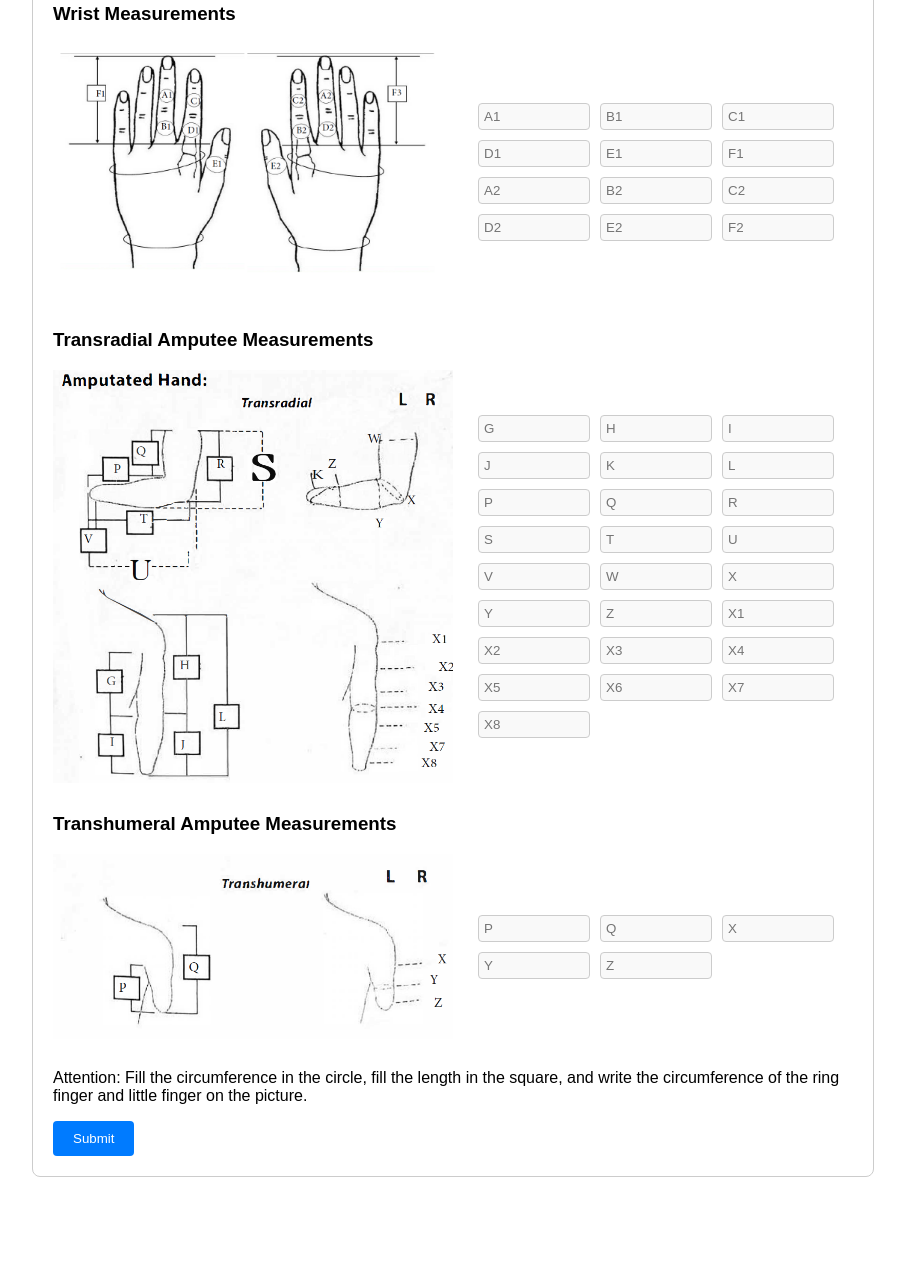
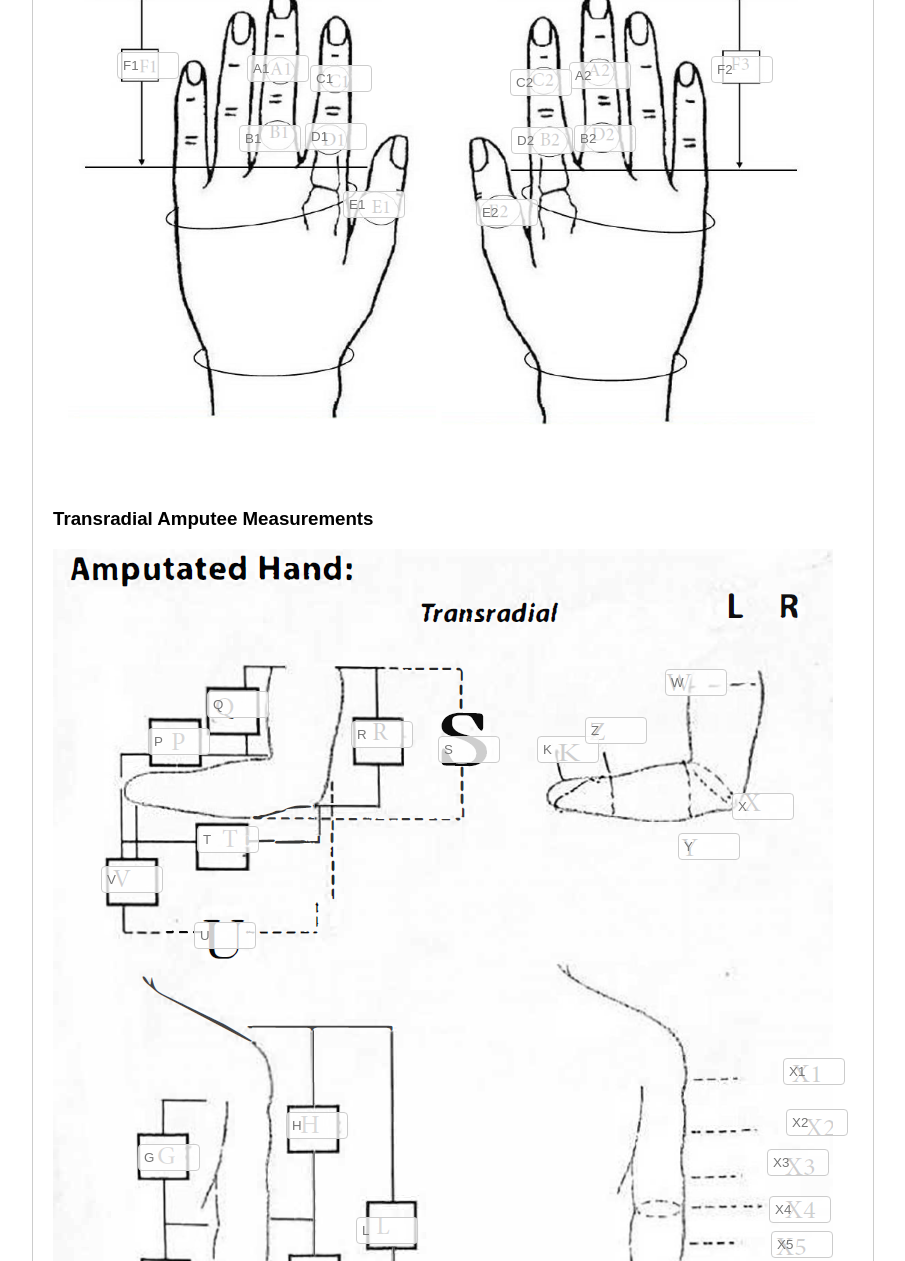
Before and after one commit to capt-amlan-padhi/Hand-Measurement-Form, a website: page public/index.html in a window 1280 px wide. Shown: the part 1201-2462 px from the top of the page, without its empty margins (187-1092 px from the left). Before the commit the page ends 2398 px from the top, so only its background shows below. Drawn offline with Linux system fonts and the light colour scheme.

Commit message:
Second Commit

```diff
--- a/app.js
+++ b/app.js
@@ -54,6 +54,3 @@ app.post('/submit', (req, res) => {
 app.listen(port, () => {
     console.log(`Server is running on http://localhost:${port}`);
 });
-
-// this works fine now.
-// Next what I want to do is, the cells to enter the measurements are appearing in vertical and linear manner. I want them to appear in a tabular form, like side to side. and other things like `Gender:`, `Position:` and stuff to be printed next to it.
--- /dev/null
+++ b/nodemon.json
@@ -0,0 +1,4 @@
+{
+    "watch": ["app.js", "public/*.html", "public/*.css"],
+    "ext": "js html css"
+  }
--- a/public/index.html
+++ b/public/index.html
@@ -57,132 +57,78 @@
 
             <div class="image-form-group">
                 <h3>Normal Hand Measurements</h3>
-                <div class="image-with-inputs">
+                <div class="image-container">
                     <img src="normal_hand_measurements.png" alt="Normal Hand Measurements" class="background-image">
-                    <div class="input-fields">
-                        <table>
-                            <tr>
-                                <td><input type="text" name="a" placeholder="A"></td>
-                                <td><input type="text" name="b" placeholder="B"></td>
-                                <td><input type="text" name="c" placeholder="C"></td>
-                            </tr>
-                            <tr>
-                                <td><input type="text" name="d" placeholder="D"></td>
-                                <td><input type="text" name="e" placeholder="E"></td>
-                                <td></td>
-                            </tr>
-                        </table>
-                    </div>
+                    <input type="text" name="a" class="input-box" style="top: 173px;left: 75px;" placeholder="A">
+                    <input type="text" name="b" class="input-box" style="top: 320px;left: 75px;" placeholder="B">
+                    <input type="text" name="c" class="input-box" style="top: 191px;left: 214px;" placeholder="C">
+                    <input type="text" name="d" class="input-box" style="top: 324px; left: 214px;" placeholder="D">
+                    <input type="text" name="e" class="input-box" style="top: 394px;left: 214px;" placeholder="E">
                 </div>
             </div>
 
             <div class="image-form-group">
                 <h3>Wrist Measurements</h3>
-                <div class="image-with-inputs">
+                <div class="image-container">
                     <img src="wrist_measurements.png" alt="Wrist Measurements" class="background-image">
-                    <div class="input-fields">
-                        <table>
-                            <tr>
-                                <td><input type="text" name="a1" placeholder="A1"></td>
-                                <td><input type="text" name="b1" placeholder="B1"></td>
-                                <td><input type="text" name="c1" placeholder="C1"></td>
-                            </tr>
-                            <tr>
-                                <td><input type="text" name="d1" placeholder="D1"></td>
-                                <td><input type="text" name="e1" placeholder="E1"></td>
-                                <td><input type="text" name="f1" placeholder="F1"></td>
-                            </tr>
-                            <tr>
-                                <td><input type="text" name="a2" placeholder="A2"></td>
-                                <td><input type="text" name="b2" placeholder="B2"></td>
-                                <td><input type="text" name="c2" placeholder="C2"></td>
-                            </tr>
-                            <tr>
-                                <td><input type="text" name="d2" placeholder="D2"></td>
-                                <td><input type="text" name="e2" placeholder="E2"></td>
-                                <td><input type="text" name="f2" placeholder="F2"></td>
-                            </tr>
-                        </table>
-                    </div>
+                    <input type="text" name="a1" class="input-box" style="top: 88px;left: 194px;" placeholder="A1">
+                    <input type="text" name="b1" class="input-box" style="top: 158px;left: 186px;" placeholder="B1">
+                    <input type="text" name="c1" class="input-box" style="top: 98px;left: 257px;" placeholder="C1">
+                    <input type="text" name="d1" class="input-box" style="top: 156px;left: 252px;" placeholder="D1">
+                    <input type="text" name="e1" class="input-box" style="top: 224px;left: 290px;" placeholder="E1">
+                    <input type="text" name="f1" class="input-box" style="top: 85px;left: 64px;" placeholder="F1">
+                    <input type="text" name="a2" class="input-box" style="top: 95px;left: 516px;" placeholder="A2">
+                    <input type="text" name="b2" class="input-box" style="top: 158px;left: 521px;" placeholder="B2">
+                    <input type="text" name="c2" class="input-box" style="top: 102px;left: 457px;" placeholder="C2">
+                    <input type="text" name="d2" class="input-box" style="top: 160px;left: 458px;" placeholder="D2">
+                    <input type="text" name="e2" class="input-box" style="top: 232px;left: 423px;" placeholder="E2">
+                    <input type="text" name="f2" class="input-box" style="top: 89px;left: 658px;" placeholder="F2">
                 </div>
             </div>
 
             <div class="image-form-group">
                 <h3>Transradial Amputee Measurements</h3>
-                <div class="image-with-inputs">
+                <div class="image-container">
                     <img src="transradial_measurements.png" alt="Transradial Measurements" class="background-image">
-                    <div class="input-fields">
-                        <table>
-                            <tr>
-                                <td><input type="text" name="g" placeholder="G"></td>
-                                <td><input type="text" name="h" placeholder="H"></td>
-                                <td><input type="text" name="i" placeholder="I"></td>
-                            </tr>
-                            <tr>
-                                <td><input type="text" name="j" placeholder="J"></td>
-                                <td><input type="text" name="k" placeholder="K"></td>
-                                <td><input type="text" name="l" placeholder="L"></td>
-                            </tr>
-                            <tr>
-                                <td><input type="text" name="p" placeholder="P"></td>
-                                <td><input type="text" name="q" placeholder="Q"></td>
-                                <td><input type="text" name="r" placeholder="R"></td>
-                            </tr>
-                            <tr>
-                                <td><input type="text" name="s" placeholder="S"></td>
-                                <td><input type="text" name="t" placeholder="T"></td>
-                                <td><input type="text" name="u" placeholder="U"></td>
-                            </tr>
-                            <tr>
-                                <td><input type="text" name="v" placeholder="V"></td>
-                                <td><input type="text" name="w" placeholder="W"></td>
-                                <td><input type="text" name="x" placeholder="X"></td>
-                            </tr>
-                            <tr>
-                                <td><input type="text" name="y" placeholder="Y"></td>
-                                <td><input type="text" name="z" placeholder="Z"></td>
-                                <td><input type="text" name="x1" placeholder="X1"></td>
-                            </tr>
-                            <tr>
-                                <td><input type="text" name="x2" placeholder="X2"></td>
-                                <td><input type="text" name="x3" placeholder="X3"></td>
-                                <td><input type="text" name="x4" placeholder="X4"></td>
-                            </tr>
-                            <tr>
-                                <td><input type="text" name="x5" placeholder="X5"></td>
-                                <td><input type="text" name="x6" placeholder="X6"></td>
-                                <td><input type="text" name="x7" placeholder="X7"></td>
-                            </tr>
-                            <tr>
-                                <td><input type="text" name="x8" placeholder="X8"></td>
-                            </tr>
-                        </table>
-                    </div>
+                    <input type="text" name="g" class="input-box" style="top: 595px;left: 85px;" placeholder="G">
+                    <input type="text" name="h" class="input-box" style="top: 563px;left: 233px;" placeholder="H">
+                    <input type="text" name="i" class="input-box" style="top: 716px;left: 86px;" placeholder="I">
+                    <input type="text" name="j" class="input-box" style="top: 720px;left: 231px;" placeholder="J">
+                    <input type="text" name="k" class="input-box" style="top: 187px;left: 484px;" placeholder="K">
+                    <input type="text" name="l" class="input-box" style="top: 668px;left: 303px;" placeholder="L">
+                    <input type="text" name="p" class="input-box" style="top: 179px;left: 95px;" placeholder="P">
+                    <input type="text" name="q" class="input-box" style="top: 142px;left: 154px;" placeholder="Q">
+                    <input type="text" name="r" class="input-box" style="top: 172px;left: 298px;" placeholder="R">
+                    <input type="text" name="s" class="input-box" style="top: 187px;left: 385px;" placeholder="S">
+                    <input type="text" name="t" class="input-box" style="top: 277px;left: 144px;" placeholder="T">
+                    <input type="text" name="u" class="input-box" style="top: 373px;left: 141px;" placeholder="U">
+                    <input type="text" name="v" class="input-box" style="top: 317px;left: 48px;" placeholder="V">
+                    <input type="text" name="w" class="input-box" style="top: 120px;left: 612px;" placeholder="W">
+                    <input type="text" name="x" class="input-box" style="top: 244px;left: 679px;" placeholder="X">
+                    <input type="text" name="y" class="input-box" style="top: 284px;left: 625px;" placeholder="Y">
+                    <input type="text" name="z" class="input-box" style="top: 168px;left: 532px;" placeholder="Z">
+                    <input type="text" name="x1" class="input-box" style="top: 509px;left: 730px;" placeholder="X1">
+                    <input type="text" name="x2" class="input-box" style="top: 560px;left: 733px;" placeholder="X2">
+                    <input type="text" name="x3" class="input-box" style="top: 600px;left: 714px;" placeholder="X3">
+                    <input type="text" name="x4" class="input-box" style="top: 647px;left: 716px;" placeholder="X4">
+                    <input type="text" name="x5" class="input-box" style="top: 682px;left: 718px;" placeholder="X5">
+                    <input type="text" name="x7" class="input-box" style="top: 719px;left: 719px;" placeholder="X7">
+                    <input type="text" name="x8" class="input-box" style="top: 750px;left: 714px;" placeholder="X8">
                 </div>
             </div>
 
             <div class="image-form-group">
                 <h3>Transhumeral Amputee Measurements</h3>
-                <div class="image-with-inputs">
+                <div class="image-container">
                     <img src="transhumeral_measurements.png" alt="Transhumeral Measurements" class="background-image">
-                    <div class="input-fields">
-                        <table>
-                            <tr>
-                                <td><input type="text" name="p" placeholder="P"></td>
-                                <td><input type="text" name="q" placeholder="Q"></td>
-                                <td><input type="text" name="x" placeholder="X"></td>
-                            </tr>
-                            <tr>
-                                <td><input type="text" name="y" placeholder="Y"></td>
-                                <td><input type="text" name="z" placeholder="Z"></td>
-                                <td></td>
-                            </tr>
-                        </table>
-                    </div>
+                    <input type="text" name="p" class="input-box" style="top: 240px;left: 106px;" placeholder="P">
+                    <input type="text" name="q" class="input-box" style="top: 200px;left: 242px;" placeholder="Q">
+                    <input type="text" name="x" class="input-box" style="top: 183px;left: 702px;" placeholder="X">
+                    <input type="text" name="y" class="input-box" style="top: 226px;left: 702px;" placeholder="Y">
+                    <input type="text" name="z" class="input-box" style="top: 269px;left: 702px;" placeholder="Z">
                 </div>
             </div>
 
-            <p>Attention: Fill the circumference in the circle, fill the length in the square, and write the circumference of the ring finger and little finger on the picture.</p>
             <button type="submit">Submit</button>
         </form>
     </div>
--- a/public/styles.css
+++ b/public/styles.css
@@ -31,37 +31,25 @@ body {
     margin-bottom: 30px;
 }
 
-.image-with-inputs {
-    display: flex;
-    align-items: center;
+.image-container {
+    position: relative;
+    width: fit-content; /* Adjust to match the image width */
+    height: auto;
 }
 
 .background-image {
-    width: 50%;
+    display: block;
+    width: 100%;
     height: auto;
 }
 
-.input-fields {
-    display: flex;
-    flex-direction: column;
-    padding-left: 20px;
-}
-
-.input-fields table {
-    width: 100%;
-    border-collapse: collapse;
-}
-
-.input-fields table td {
-    padding: 5px;
-}
-
-.input-fields input[type="text"] {
-    width: 100px;
+.input-box {
+    position: absolute;
+    width: 50px;
     padding: 5px;
     border: 1px solid #ccc;
     border-radius: 4px;
-    background: #f9f9f9;
+    background: rgba(255, 255, 255, 0.8); /* Slightly transparent background */
 }
 
 button {
```
Also changed, not shown: package.json (+5 -2 lines), template.html (+60 -72 lines), TestImages/2945667385191d66440188d5436a8a_big_gallery.jpeg (added), TestImages/this-image-shows-an-anterior-view-of-the-muscles-of-the-arm-and-hand-K229EX.jpg (added), 2 other files.
